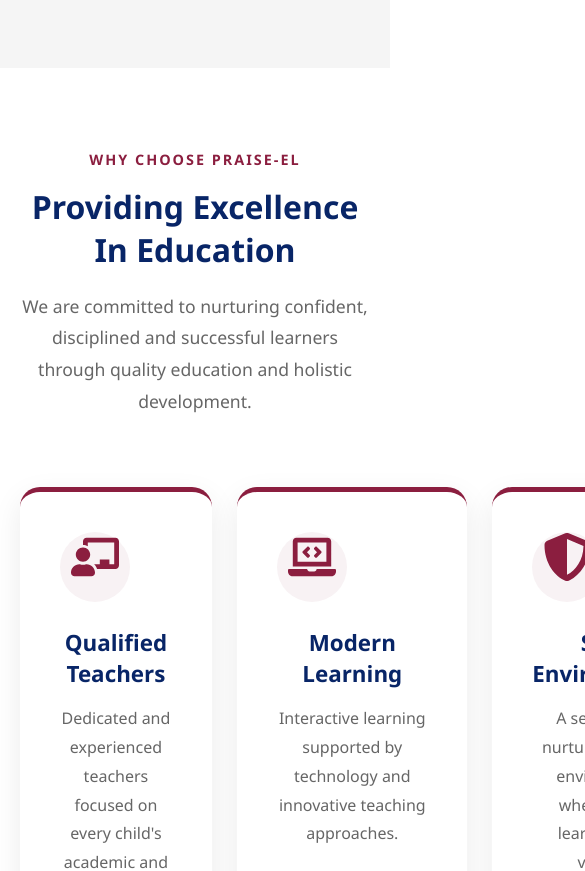
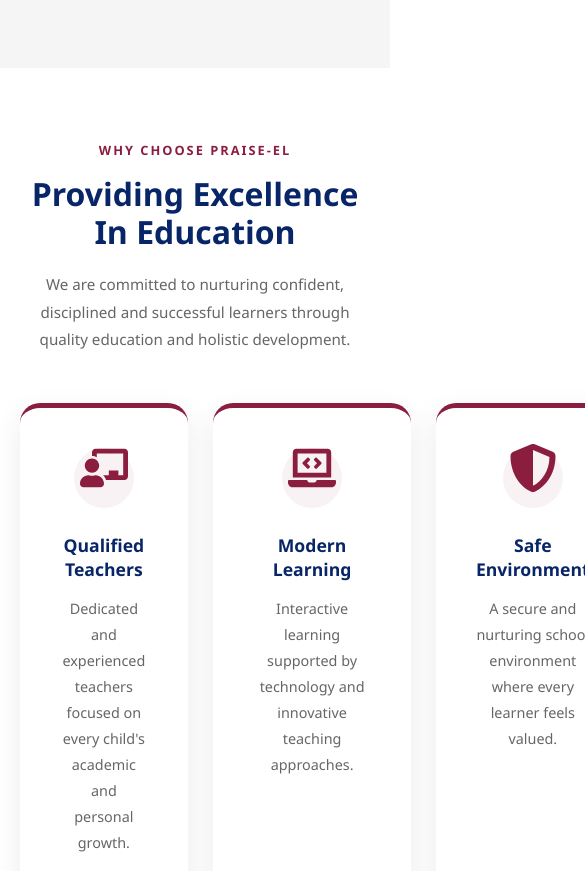
Before and after one commit to nickdev256/praiseel-school, a React (Vite) app: page / in a window 390 px wide. Shown: the part 2620-3491 px from the top of the page, 585 px wide, since content can reach past the window. Built offline with nearby package versions, Linux system fonts and the light colour scheme.

Commit message:
Improve WhyChooseUs responsiveness

```diff
--- a/src/components/WhyChooseUs.css
+++ b/src/components/WhyChooseUs.css
@@ -3,34 +3,46 @@
 =================================== */
 
 .why-section{
-    padding:120px 6%;
-    background:#ffffff;
+    padding:clamp(70px,8vw,120px) 6%;
+    background:#fff;
 }
 
 .why-header{
     max-width:800px;
-    margin:auto;
+    margin:0 auto 70px;
     text-align:center;
-    margin-bottom:70px;
 }
 
 .why-header span{
     color:#8B1E3F;
+
     font-weight:700;
+
     letter-spacing:2px;
-    font-size:.9rem;
+
+    font-size:clamp(.8rem,1vw,.95rem);
 }
 
 .why-header h2{
     color:#082567;
-    font-size:3rem;
+
+    font-size:clamp(2rem,5vw,3rem);
+
     margin:15px 0 20px;
+
+    line-height:1.2;
 }
 
 .why-header p{
     color:#666;
-    font-size:1.1rem;
+
+    font-size:clamp(.95rem,1.5vw,1.1rem);
+
     line-height:1.8;
+
+    max-width:700px;
+
+    margin:auto;
 }
 
 /* ===================================
@@ -39,10 +51,17 @@
 
 .why-grid{
     max-width:1300px;
+
     margin:auto;
 
     display:grid;
-    grid-template-columns:repeat(3,1fr);
+
+    grid-template-columns:
+      repeat(
+        auto-fit,
+        minmax(280px,1fr)
+      );
+
     gap:30px;
 }
 
@@ -53,25 +72,32 @@
 .why-card{
     background:#fff;
 
-    padding:40px 30px;
+    padding:clamp(25px,3vw,40px);
 
-    border-radius:12px;
+    border-radius:16px;
 
     border-top:5px solid #8B1E3F;
 
     box-shadow:
       0 10px 30px rgba(0,0,0,.05);
 
-    transition:.35s ease;
+    transition:
+      transform .35s ease,
+      box-shadow .35s ease;
+
+    height:100%;
 }
 
 .why-card:hover{
     transform:translateY(-10px);
+
+    box-shadow:
+      0 18px 40px rgba(0,0,0,.08);
 }
 
 .icon-box{
-    width:70px;
-    height:70px;
+    width:clamp(60px,6vw,70px);
+    height:clamp(60px,6vw,70px);
 
     display:flex;
     align-items:center;
@@ -83,7 +109,7 @@
 
     color:#8B1E3F;
 
-    font-size:1.8rem;
+    font-size:clamp(1.4rem,2vw,1.8rem);
 
     margin-bottom:25px;
 }
@@ -91,7 +117,7 @@
 .why-card h3{
     color:#082567;
 
-    font-size:1.4rem;
+    font-size:clamp(1.1rem,2vw,1.4rem);
 
     margin-bottom:15px;
 }
@@ -100,38 +126,30 @@
     color:#666;
 
     line-height:1.8;
+
+    font-size:clamp(.9rem,1.2vw,1rem);
 }
 
 /* ===================================
-   TABLET
+   MOBILE ONLY
 =================================== */
 
-@media(max-width:992px){
+@media (max-width:768px){
 
-    .why-grid{
-        grid-template-columns:repeat(2,1fr);
+    .why-section{
+        padding-inline:5%;
     }
 
-    .why-header h2{
-        font-size:2.5rem;
+    .why-header{
+        margin-bottom:50px;
+    }
+
+    .why-card{
+        text-align:center;
+    }
+
+    .icon-box{
+        margin-left:auto;
+        margin-right:auto;
     }
 }
-
-/* ===================================
-   MOBILE
-=================================== */
-
-@media(max-width:768px){
-
-    .why-grid{
-        grid-template-columns:1fr;
-    }
-
-    .why-header h2{
-        font-size:2rem;
-    }
-
-    .why-section{
-        padding:80px 5%;
-    }
-}
```
